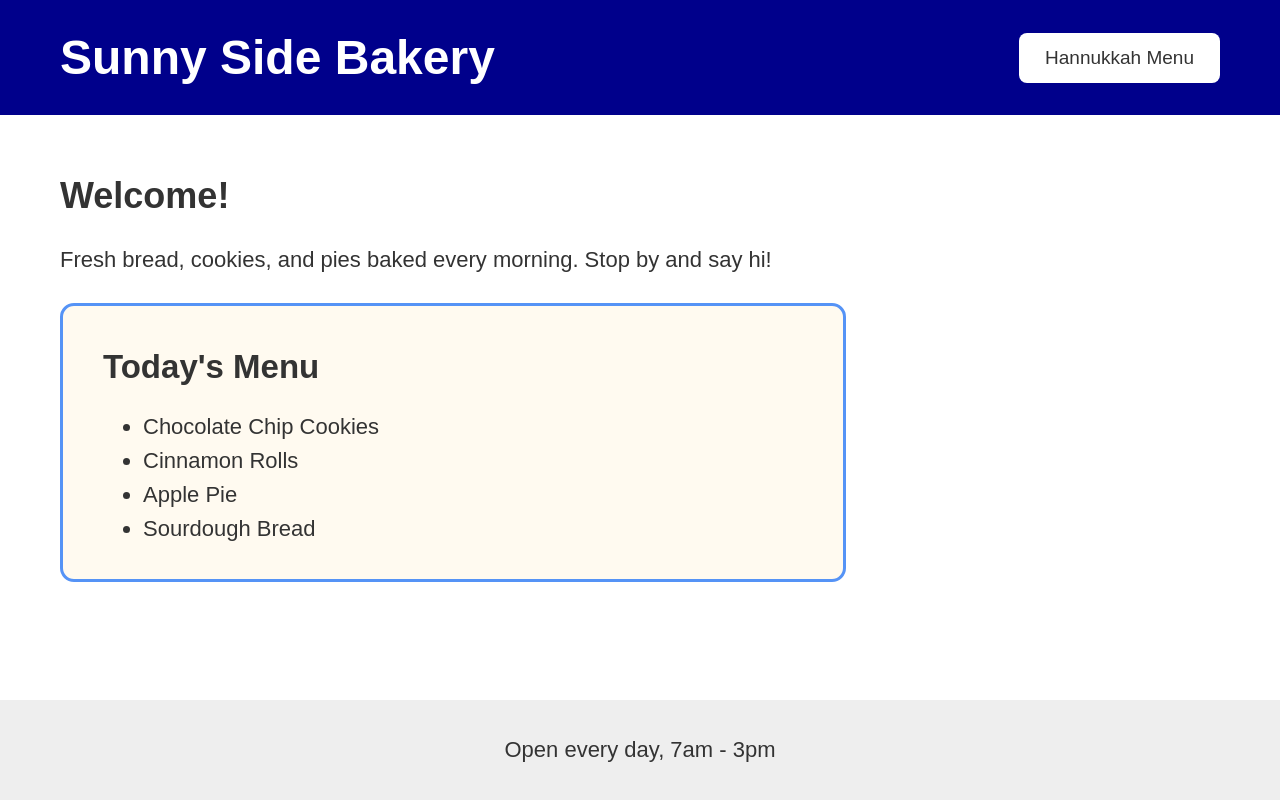
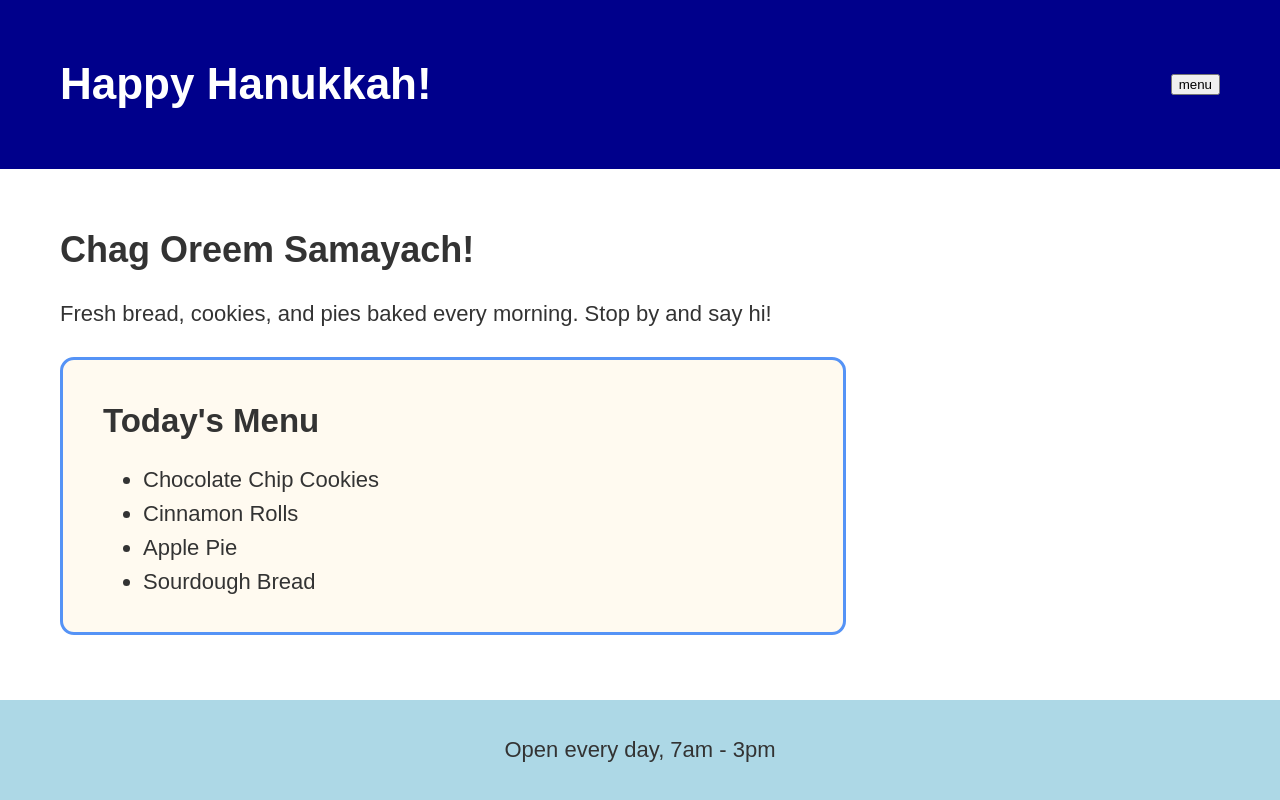
Before and after one commit to 0kapi11/webdev-fall2026, a plain HTML site: page activities/java script/holiday-mode/index.html in a window 1280 px wide. Both pictures are taken after a click on the button "Hannukkah Menu". Drawn offline with Linux system fonts and the light colour scheme.

Commit message:
5 website changes

```diff
--- a/activities/java script/holiday-mode/index.html
+++ b/activities/java script/holiday-mode/index.html
@@ -10,8 +10,8 @@
 <body>
 
     <header id="site-header">
-        <h1 id="page-title">Sunny Side Bakery</h1>
-        <button onclick="HanukkahMenu()" id="theme-toggle">Hannukkah Menu</button>
+        <h1 id="header-text">Sunny Side Bakery</h1>
+        <button onclick="HanukkahMenu()" id="button">Hannukkah Menu</button>
     </header>
 
     <main>
--- a/activities/java script/holiday-mode/script.js
+++ b/activities/java script/holiday-mode/script.js
@@ -9,14 +9,24 @@
 
 
     // STEP 5: if holiday mode was on, turn it off
-let holidayMode="off"
+let holidayMode="off";
 
 function HanukkahMenu(){
     if(holidayMode=="off"){
-        holidayMode="on"
+        holidayMode="on";
+
         document.getElementById("site-header").style.backgroundColor="darkblue";
+        document.getElementById("header-text").textContent="Happy Hanukkah!";
+        document.getElementById("welcome-heading").textContent="Chag Oreem Samayach!";
+        document.getElementById("button").textContent="menu";
+        document.getElementById("site-footer").style.backgroundColor="lightblue";
+    } else{
+        holidayMode="off";
 
-    } else{
-        holidayMode="off"
+        document.getElementById("site-header").style.backgroundColor="";
+        document.getElementById("header-text").textContent="Welcome";
+        document.getElementById("welcome-heading").textContent="Welcome to Sunny Side Bakery!";
+        document.getElementById("button").textContent="Hannukkah menu";
+        document.getElementById("site-footer").style.backgroundColor="lightgrey";
     }
 }
```
